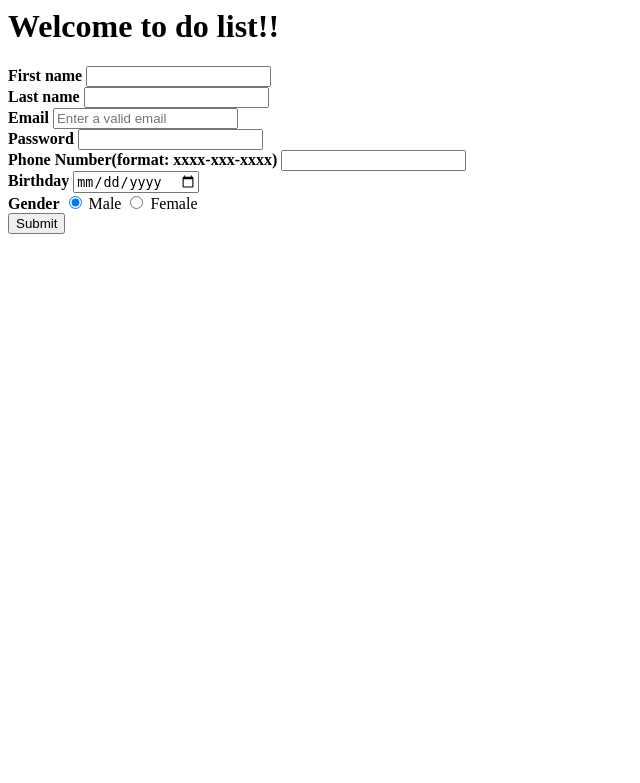
After one commit to Prernakhanna021/todoApp, a PHP site: page /signUp.php in a window 1280 px wide. The commit adds this page. Shown: the top 783 px of the page, without its empty margins (0-640 px from the left). Run offline with PHP 8.4, Linux system fonts and the light colour scheme.

Commit message:
added sign up page without css

```diff
--- /dev/null
+++ b/signUp.php
@@ -0,0 +1,26 @@
+<html>
+<body>
+  <header><h1>Welcome to do list!!</h1></header>
+<main>
+    <form action = "todolist.php" method="post">
+      <strong>First name</strong>
+      <input type = "text" name = "first_name"><br>
+      <strong>Last name</strong>
+      <input type = "text" name = "last_name"><br>
+      <strong>Email</strong>
+      <input type = "email" name = "user_email" placeholder="Enter a valid email" required><br>
+      <strong>Password</strong>
+      <input type = "password" name = "password" required><br>
+      <strong>Phone Number(format: xxxx-xxx-xxxx)</strong>
+      <input type="tel" pattern="^\d{4}-\d{3}-\d{4}$" required ><br>
+      <strong>Birthday</strong>
+      <input type="Date" name = "user_birthday" required ><br>
+      <strong>Gender</strong>
+      <input type="radio" name="gender" value="male" checked> Male
+      <input type="radio" name="gender" value="female"> Female
+      <br>
+      <input type = "submit" value="Submit">
+    </form>
+</main>
+</body>
+</html>
```
Also changed, not shown: index.php (+8 -13 lines).
